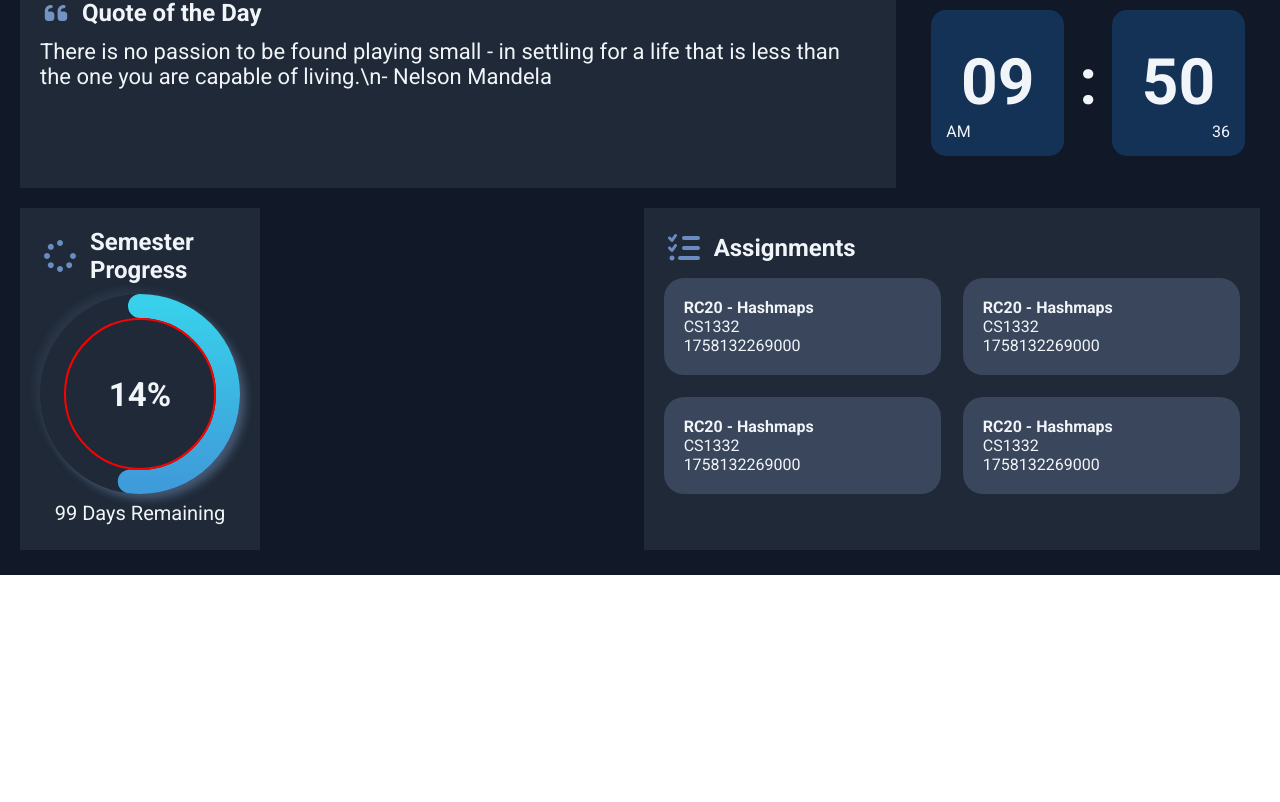
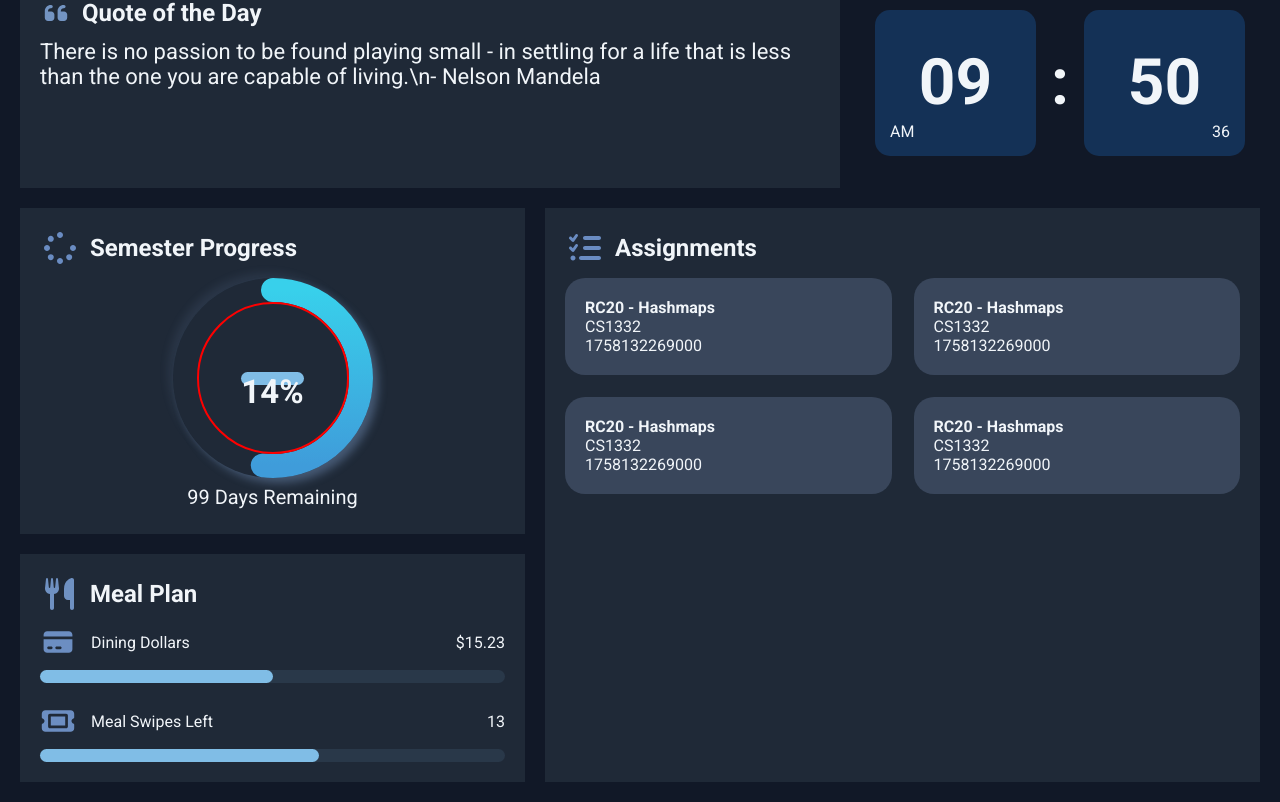
Before and after one commit to TheWalkingSea/BuzzBoard, a React (Vite) app: page / in a window 1280 px wide. Shown: the part 225-1027 px from the top of the page. Before the commit the page ends 800 px from the top, so only its background shows below. Built offline with nearby package versions, Linux system fonts and the light colour scheme.

Commit message:
MealPlan Component

```diff
--- a/src/App.tsx
+++ b/src/App.tsx
@@ -24,7 +24,7 @@ function App() {
       <QuoteOfTheDay quote="There is no passion to be found playing small - in settling for a life that is less than the one you are capable of living.\n- Nelson Mandela"/>
       <Clock />
 
-      <div>
+      <div style={{gridColumn: '1 / 6'}}>
         <Progress />
         <MealPlan />
       </div>
--- a/src/Components/MealPlan.css
+++ b/src/Components/MealPlan.css
@@ -0,0 +1,40 @@
+/* Percentage Bar */
+
+.percentageContainer {
+    width: 100%;
+    background-color: #293849;
+    border-radius: 26px;
+    height: 13px;
+    position: relative;
+}
+
+.percentage {
+    background-color: #80BDE6;
+    border-radius: 26px;
+    height: 13px;
+    position: absolute;
+    z-index: 1;
+}
+
+
+/* Main Component */
+.mealPlan {
+    margin-top: 20px;
+}
+
+.textRight {
+    margin-left: auto;
+}
+
+.topBar {
+    display: flex;
+    align-items: center;
+    margin-bottom: 10px;
+}
+.topBar > img {
+    margin-right: 15px;
+}
+
+.mealSwipes {
+    margin-top: 20px;
+}
--- a/src/Components/MealPlan.tsx
+++ b/src/Components/MealPlan.tsx
@@ -1,5 +1,40 @@
 import './MealPlan.css';
+
+export function ProgressBar({ percentage }: {percentage: number}) {
+    return (
+        <div className="percentageContainer">
+            <div className="percentage" style={{width: `${percentage}%`}}></div>
+        </div>
+    )
+}
 
 export default function MealPlan() {
 
+
+    return (
+        <section className="mealPlan">
+            <div className="containerHeading">
+                <img src="images/utensils-solid-full.svg" alt="Meal Plan" width="40"/>
+                <h2 className="heading">Meal Plan</h2>
+            </div>
+
+            <div>
+                <div className="topBar">
+                    <img src="images/credit-card-solid-full.svg" alt="Credit Card" width="36" />
+                    <span>Dining Dollars</span>
+                    <span className="textRight">$15.23</span>
+                </div>
+                <ProgressBar percentage={50} />
+            </div>
+
+            <div className="mealSwipes">
+                <div className="topBar">
+                    <img src="images/ticket-solid-full.svg" alt="Meal Swipe Ticket" width="36" />
+                    <span>Meal Swipes Left</span>
+                    <span className="textRight">13</span>
+                </div>
+                <ProgressBar percentage={60} />
+            </div>
+        </section>
+    )
 }
--- a/src/Components/Progress.css
+++ b/src/Components/Progress.css
@@ -1,9 +1,5 @@
 :root {
     --percentage-semester-progress: 0.6;
-}
-
-.progress {
-    grid-column: 1 / 6;
 }
 
 .progress-circle {
```
